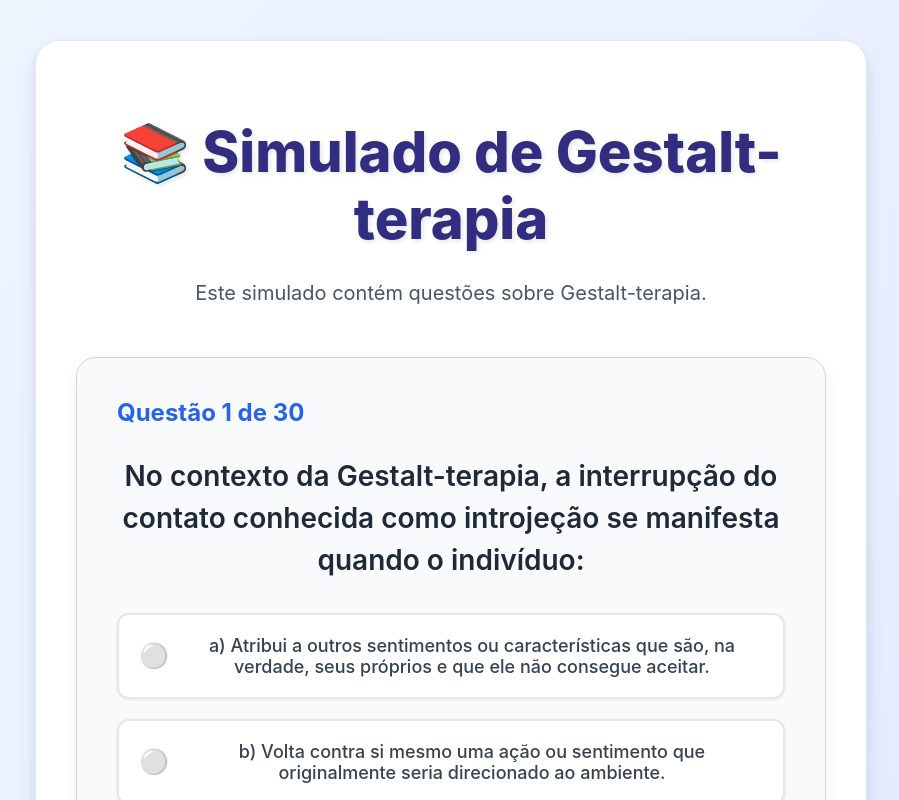
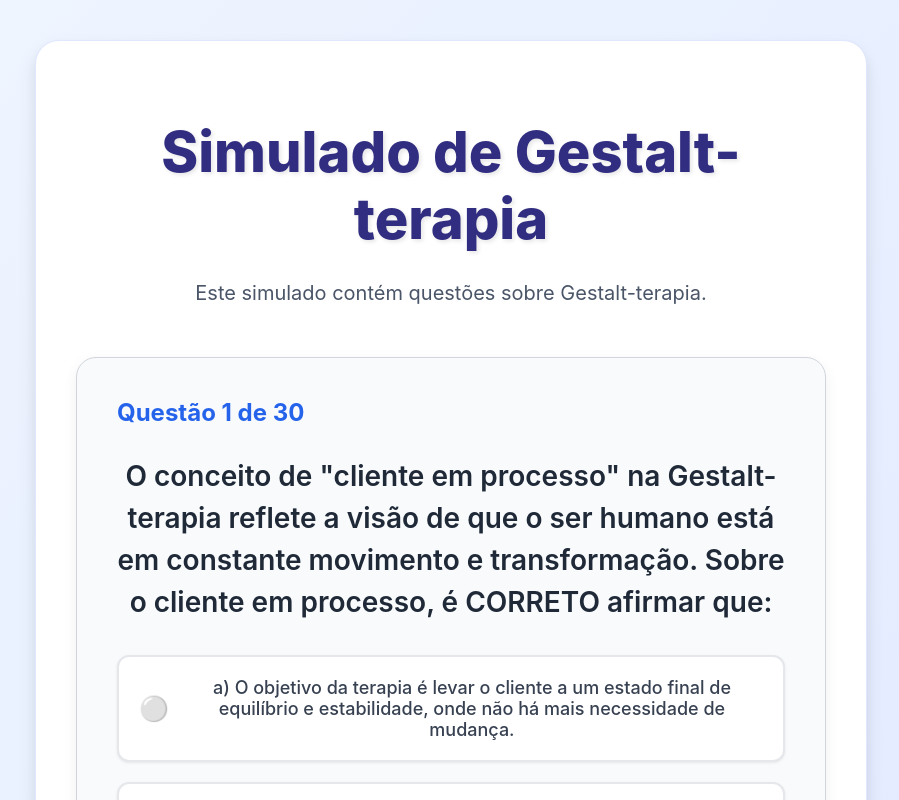
Before and after one commit to IagoLeal1/SimuladoGestalt, a React (Vite) app: page / in a window 1280 px wide. Shown: the top 800 px of the page, without its empty margins (189-1088 px from the left). Built offline with nearby package versions, Linux system fonts and the light colour scheme.

Commit message:
correção de bugs

```diff
--- a/src/SimuladoApp.tsx
+++ b/src/SimuladoApp.tsx
@@ -1,8 +1,27 @@
 // src/SimuladoApp.tsx
 
-import { useState } from 'react';
+import React, { useState } from 'react';
 import './SimuladoApp.css'; // Importa os estilos CSS
 import type { Pergunta } from './types'; // CORRIGIDO: Agora usa 'import type' para importação de tipo
+
+// Função auxiliar para embaralhar um array (algoritmo de Fisher-Yates)
+const shuffleArray = (array: Pergunta[]): Pergunta[] => {
+  const newArray = [...array]; // Cria uma cópia rasa para não modificar o array original
+  let currentIndex = newArray.length, randomIndex;
+
+  // Enquanto houver elementos para embaralhar.
+  while (currentIndex !== 0) {
+    // Escolhe um elemento restante.
+    randomIndex = Math.floor(Math.random() * currentIndex);
+    currentIndex--;
+
+    // E o troca com o elemento atual.
+    [newArray[currentIndex], newArray[randomIndex]] = [
+      newArray[randomIndex], newArray[currentIndex]];
+  }
+
+  return newArray;
+};
 
 // --- Questões de Gestalt-terapia hardcoded dos seus PDFs ---
 const initialPerguntas: Pergunta[] = [ // Adicionado tipagem Pergunta[]
@@ -372,7 +391,8 @@ const initialPerguntas: Pergunta[] = [ // Adicionado tipagem Pergunta[]
 ];
 
 const SimuladoApp = () => {
-  const [perguntas] = useState<Pergunta[]>(initialPerguntas); // Tipado para Pergunta[]
+  // Inicializamos as perguntas já embaralhadas na primeira vez
+  const [perguntas, setPerguntas] = useState<Pergunta[]>(() => shuffleArray(initialPerguntas)); // Tipado para Pergunta[]
   const [perguntaAtualIndex, setPerguntaAtualIndex] = useState<number>(0); // Tipado para number
   const [opcaoSelecionada, setOpcaoSelecionada] = useState<string | null>(null); // Tipado para string | null
   const [mostrandoFeedback, setMostrandoFeedback] = useState<boolean>(false); // Tipado para boolean
@@ -423,13 +443,15 @@ const SimuladoApp = () => {
     setRespostaCorretaFeedback(false);
     setAcertos(0);
     setSimuladoTerminado(false);
+    // Ao reiniciar, embaralha novamente as perguntas e atualiza o estado 'perguntas'
+    setPerguntas(shuffleArray(initialPerguntas));
   };
 
   const perguntaAtual = perguntas[perguntaAtualIndex];
 
   return (
     <div className="simulado-container">
-      <h1 className="simulado-title">📚 Simulado de Gestalt-terapia</h1>
+      <h1 className="simulado-title">Simulado de Gestalt-terapia</h1>
       <p className="simulado-description">Este simulado contém questões sobre Gestalt-terapia.</p>
 
       {simuladoTerminado ? (
```
